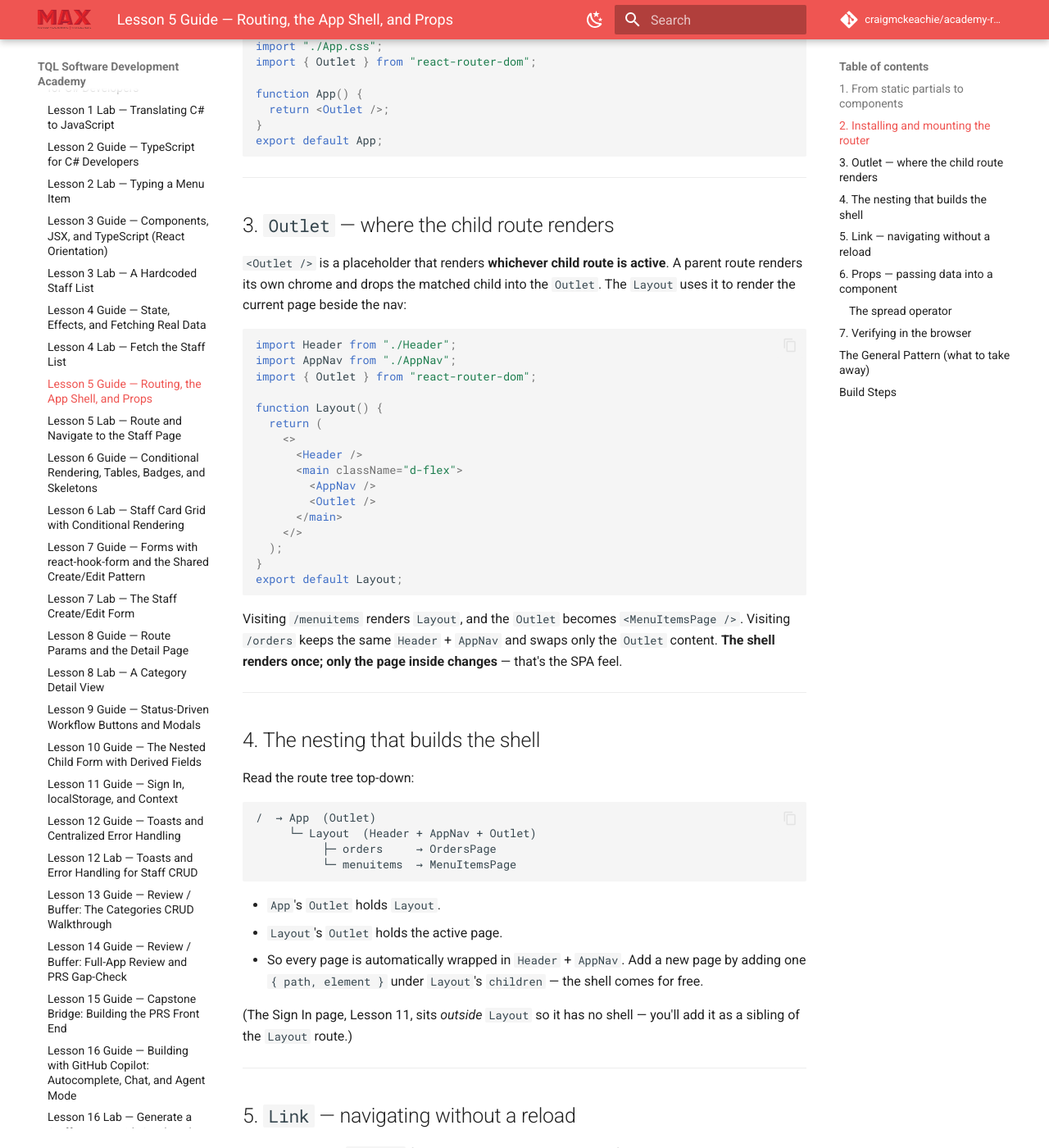
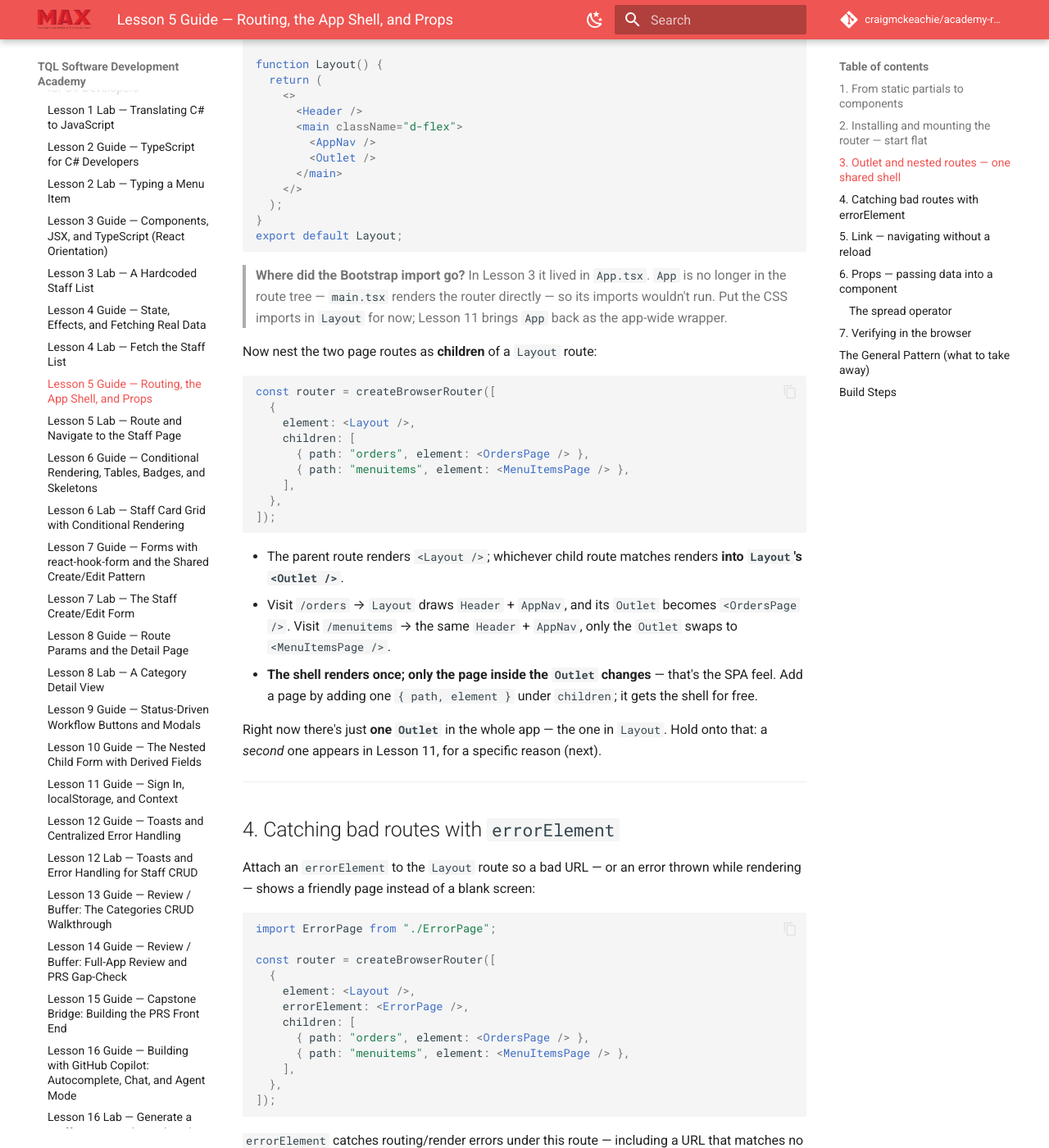
Before and after one commit to craigmckeachie/academy-resources, an MkDocs documentation site: the page built from materials/react/lesson-05-guide-routing-layout-props.md, in a window 1280 px wide and 1400 px high, scrolled down 1743 px. Shown: the whole window at 82% size. Built offline with MkDocs 1.6.1 and Material for MkDocs 9.7.7, drawn with Linux system fonts in a browser that asks for light colours; comment, search, counter and statistics services are not loaded; some of the changed text lies outside the part shown.

Commit message:
Publish academy-resources (2026-07-23 12:42)

````diff
--- a/materials/react/lesson-05-guide-routing-layout-props.md
+++ b/materials/react/lesson-05-guide-routing-layout-props.md
@@ -28,35 +28,21 @@
 
 ---
 
-## 2. Installing and mounting the router
+## 2. Installing and mounting the router — start flat
 
-`react-router-dom` is already installed (Lesson 3). You define the routes in
-`main.tsx` with `createBrowserRouter` and render them with `RouterProvider`:
+`react-router-dom` is already installed (Lesson 3). You define the routes in `main.tsx`
+with `createBrowserRouter` and render them with `RouterProvider`. Start with the simplest
+thing that works — a **flat** list of routes, one path per page:
 
 ```tsx
 import ReactDOM from "react-dom/client";
 import { RouterProvider, createBrowserRouter } from "react-router-dom";
-import App from "./App";
-import Layout from "./Layout";
+import OrdersPage from "./orders/OrdersPage";
 import MenuItemsPage from "./menuItems/MenuItemsPage";
-import OrdersPage from "./orders/OrdersPage";
-import ErrorPage from "./ErrorPage";
 
 const router = createBrowserRouter([
-  {
-    path: "/",
-    element: <App />,
-    errorElement: <ErrorPage />,
-    children: [
-      {
-        element: <Layout />,
-        children: [
-          { path: "orders", element: <OrdersPage /> },
-          { path: "menuitems", element: <MenuItemsPage /> },
-        ],
-      },
-    ],
-  },
+  { path: "orders", element: <OrdersPage /> },
+  { path: "menuitems", element: <MenuItemsPage /> },
 ]);
 
 ReactDOM.createRoot(document.getElementById("root")!).render(
@@ -64,35 +50,25 @@
 );
 ```
 
-- Each route is `{ path, element }` — visiting the path renders the element.
-- Routes **nest** via `children`. The `/` route renders `<App />`; inside it, a
-  `<Layout />` route wraps the page routes. That nesting is what puts every page inside
-  the shell (section 4).
-- `errorElement` catches routing/render errors and shows `ErrorPage`.
+- Each route is `{ path, element }` — visiting the path renders that component.
+- Visit `/orders` and you get `OrdersPage`; visit `/menuitems` and you get
+  `MenuItemsPage`. No shared header or nav yet — one page per URL.
 
-`App.tsx` shrinks to the app-wide wrapper (it holds context and toasts later); for now
-it just renders an `<Outlet />`:
+That's a working router. But every page needs the same `Header` and `AppNav` around it,
+and pasting them into each page component would be repetitive. That's exactly what nested
+routes and `Outlet` are for — next.
+
+---
+
+## 3. `Outlet` and nested routes — one shared shell
+
+To wrap every page in the same chrome, put the shared parts in a **`Layout`** component,
+then nest the page routes **inside** a `Layout` route. `<Outlet />` is the placeholder
+where the active child route renders:
 
 ```tsx
 import "bootstrap/dist/css/bootstrap.min.css";
 import "./App.css";
-import { Outlet } from "react-router-dom";
-
-function App() {
-  return <Outlet />;
-}
-export default App;
-```
-
----
-
-## 3. `Outlet` — where the child route renders
-
-`<Outlet />` is a placeholder that renders **whichever child route is active**. A
-parent route renders its own chrome and drops the matched child into the `Outlet`. The
-`Layout` uses it to render the current page beside the nav:
-
-```tsx
 import Header from "./Header";
 import AppNav from "./AppNav";
 import { Outlet } from "react-router-dom";
@@ -111,32 +87,68 @@
 export default Layout;
 ```
 
-Visiting `/menuitems` renders `Layout`, and the `Outlet` becomes `<MenuItemsPage />`.
-Visiting `/orders` keeps the same `Header` + `AppNav` and swaps only the `Outlet`
-content. **The shell renders once; only the page inside changes** — that's the SPA
-feel.
+> **Where did the Bootstrap import go?** In Lesson 3 it lived in `App.tsx`. `App` is no
+> longer in the route tree — `main.tsx` renders the router directly — so its imports
+> wouldn't run. Put the CSS imports in `Layout` for now; Lesson 11 brings `App` back as
+> the app-wide wrapper.
+
+Now nest the two page routes as **children** of a `Layout` route:
+
+```tsx
+const router = createBrowserRouter([
+  {
+    element: <Layout />,
+    children: [
+      { path: "orders", element: <OrdersPage /> },
+      { path: "menuitems", element: <MenuItemsPage /> },
+    ],
+  },
+]);
+```
+
+- The parent route renders `<Layout />`; whichever child route matches renders **into
+  `Layout`'s `<Outlet />`**.
+- Visit `/orders` → `Layout` draws `Header` + `AppNav`, and its `Outlet` becomes
+  `<OrdersPage />`. Visit `/menuitems` → the same `Header` + `AppNav`, only the `Outlet`
+  swaps to `<MenuItemsPage />`.
+- **The shell renders once; only the page inside the `Outlet` changes** — that's the SPA
+  feel. Add a page by adding one `{ path, element }` under `children`; it gets the shell
+  for free.
+
+Right now there's just **one `Outlet`** in the whole app — the one in `Layout`. Hold onto
+that: a *second* one appears in Lesson 11, for a specific reason (next).
 
 ---
 
-## 4. The nesting that builds the shell
+## 4. Catching bad routes with `errorElement`
 
-Read the route tree top-down:
+Attach an `errorElement` to the `Layout` route so a bad URL — or an error thrown while
+rendering — shows a friendly page instead of a blank screen:
 
-```
-/  → App  (Outlet)
-     └─ Layout  (Header + AppNav + Outlet)
-          ├─ orders     → OrdersPage
-          └─ menuitems  → MenuItemsPage
+```tsx
+import ErrorPage from "./ErrorPage";
+
+const router = createBrowserRouter([
+  {
+    element: <Layout />,
+    errorElement: <ErrorPage />,
+    children: [
+      { path: "orders", element: <OrdersPage /> },
+      { path: "menuitems", element: <MenuItemsPage /> },
+    ],
+  },
+]);
 ```
 
-- `App`'s `Outlet` holds `Layout`.
-- `Layout`'s `Outlet` holds the active page.
-- So every page is automatically wrapped in `Header` + `AppNav`. Add a new page by
-  adding one `{ path, element }` under `Layout`'s `children` — the shell comes for
-  free.
+`errorElement` catches routing/render errors under this route — including a URL that
+matches no page — and renders `ErrorPage`.
 
-(The Sign In page, Lesson 11, sits *outside* `Layout` so it has no shell — you'll add it
-as a sibling of the `Layout` route.)
+> **What's coming in Lesson 11.** Every page so far lives inside the shell. The **Sign
+> In** page (Lesson 11) is the exception — it has *no* header or nav. To make a page
+> shell-less, you'll wrap this whole tree in an outer **`App`** route that has **its own**
+> `Outlet`, and place Sign In as a sibling of `Layout` (inside `App`, outside `Layout`).
+> That's when the **second `Outlet`** appears — introduced exactly when a page needs to
+> sit outside the shell. For now: one shell, one `Outlet`.
 
 ---
 
@@ -286,8 +298,9 @@
 
 With `npm run dev` running:
 
-1. Open the app at `/` — you should see the `Header` bar and the `AppNav` sidebar with
-   your page beside it.
+1. Open the app at **`/orders`** — you should see the `Header` bar and the `AppNav`
+   sidebar with the Orders page beside it. (The bare `/` matches no route yet — it shows
+   `ErrorPage` until a home route is added in Lesson 11.)
 2. Click a nav link — the URL changes (e.g. to `/menuitems`) and the page content swaps
    **without a full reload** (watch the browser's reload spinner — it shouldn't fire).
    The `Header` and `AppNav` stay put; only the `Outlet` area changes.
@@ -303,8 +316,10 @@
 ## The General Pattern (what to take away)
 
 - A **router** (`createBrowserRouter` + `RouterProvider`) maps **paths to components**.
-- **Nested routes** + **`Outlet`** build a shared **shell**: `App` → `Layout`
-  (`Header` + `AppNav`) → the active page. Add a page = add one route child.
+- **Nested routes** + **`Outlet`** build a shared **shell**: a `Layout` route
+  (`Header` + `AppNav`) wraps the page routes and drops the active page into its single
+  `Outlet`. Add a page = add one route child. (Lesson 11 wraps this in an outer `App`
+  route so the Sign In page can sit outside the shell.)
 - **`Link to=`** navigates in-place — never `<a href>` for internal links.
 - **Props** pass data from parent to child; destructure them from the props argument
   and type them with an interface. `{...obj}` spreads an object as props.
@@ -319,12 +334,13 @@
 
 1. Convert `header.html` → `Header.tsx` and `nav.html` → `AppNav.tsx` (rename
    `class`→`className`, `<a href>`→`<Link to>`).
-2. Create `Layout.tsx` rendering `<Header />`, a `<main className="d-flex">`, `<AppNav />`,
-   and an `<Outlet />`.
-3. Shrink `App.tsx` to import Bootstrap CSS and render an `<Outlet />`.
-4. In `main.tsx`, build the route tree with `createBrowserRouter`: `/` → `App`
-   (`errorElement: <ErrorPage />`), child `<Layout />`, and page routes (`orders`,
-   `menuitems`) under it. Render with `<RouterProvider>`.
+2. In `main.tsx`, start with a **flat** router — `createBrowserRouter` with `orders` and
+   `menuitems` as top-level `{ path, element }` routes — rendered by `<RouterProvider>`.
+3. Create `Layout.tsx` rendering `<Header />`, a `<main className="d-flex">`, `<AppNav />`,
+   and an `<Outlet />` (with the Bootstrap CSS imports moved here from `App.tsx`).
+4. Nest the page routes as `children` of a `Layout` route and add
+   `errorElement: <ErrorPage />` to it — every page now renders inside the shell's single
+   `Outlet`.
 5. Make the `AppNav` links `Nav.Link as={Link} to="…"` for Orders and Menu.
 6. Split your menu list into `MenuItemList` (fetch + map) and `MenuItemCard` (takes a
    `menuItem` **prop**), passing `key` + `menuItem` in the `.map()`.
````
Also changed, not shown: materials/react/lesson-11-guide-auth-context.md (+53 -13 lines).
